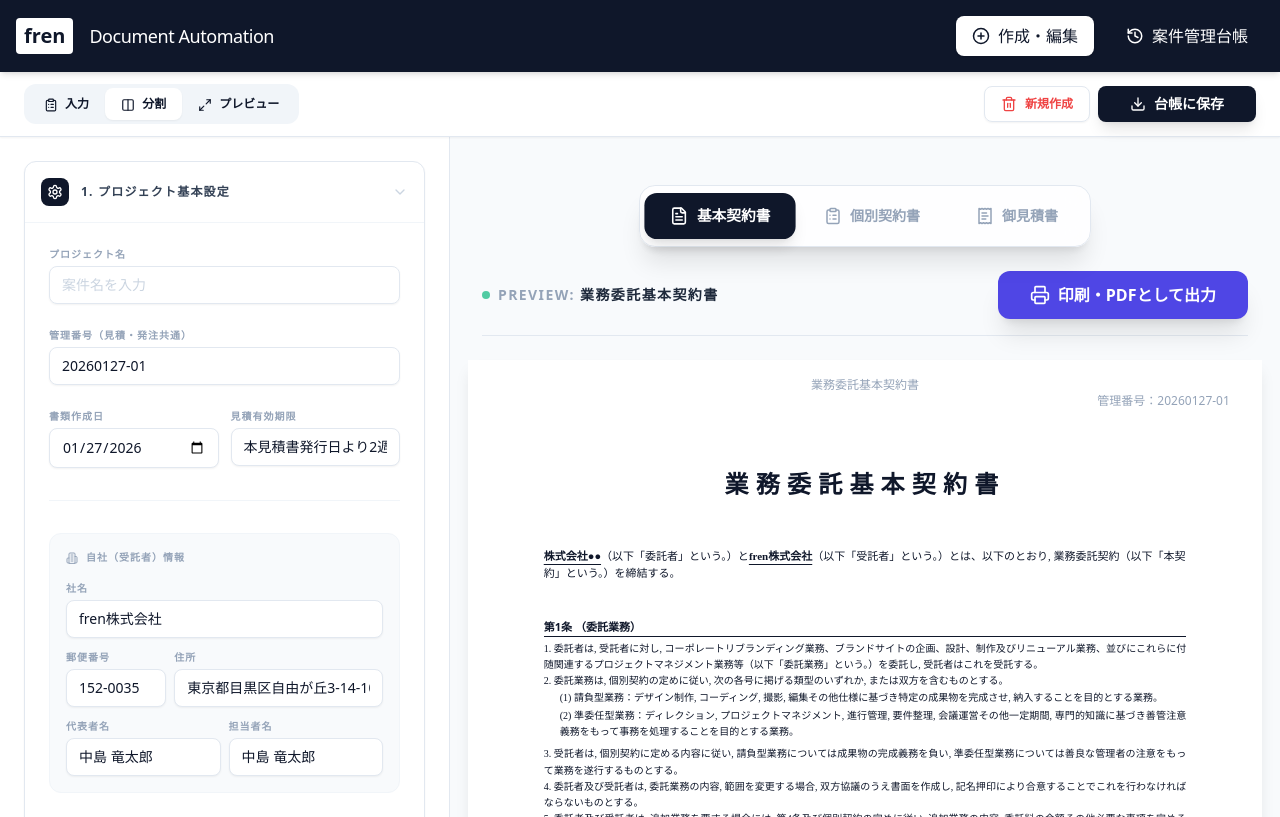
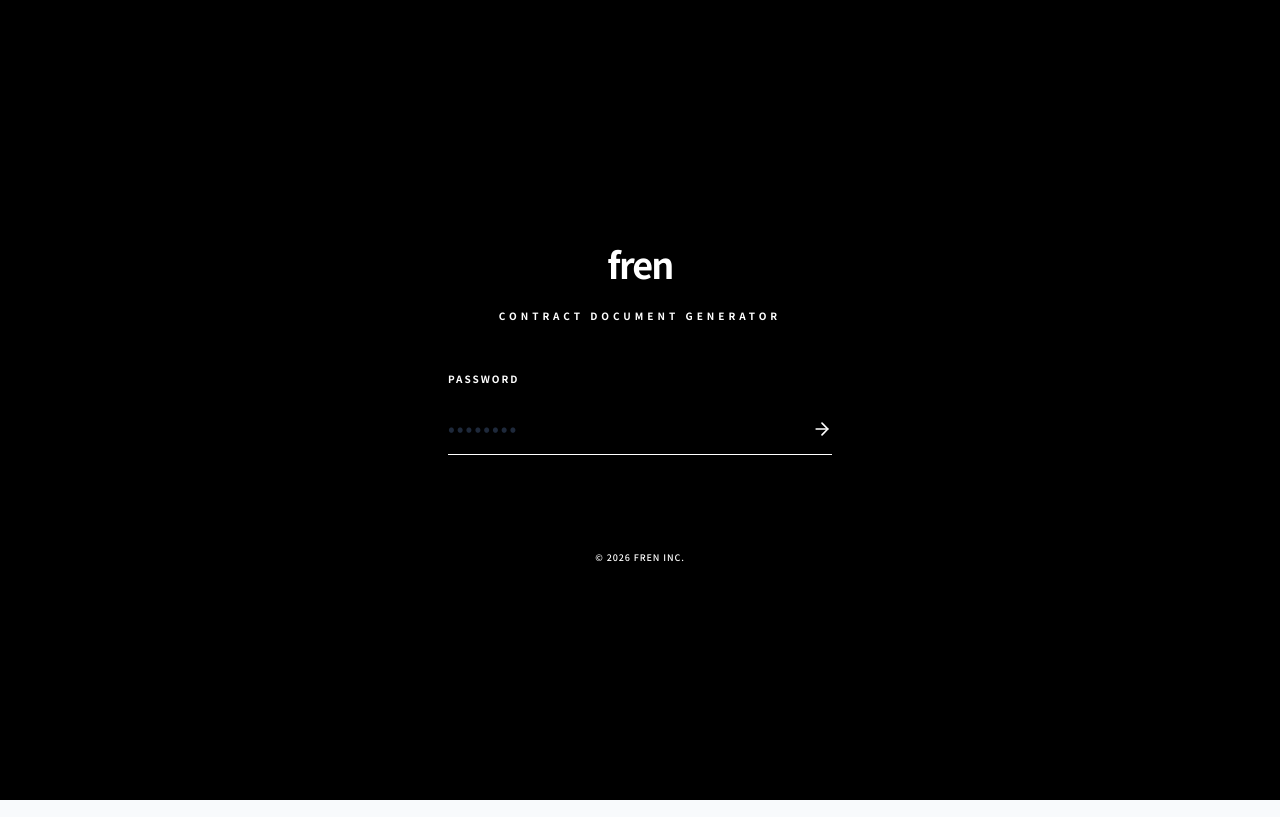
Before and after one commit to kohei294/fren-Contract-document-Generator, a React (Vite) app: page / in a window 1280 px wide. Built offline with nearby package versions, Linux system fonts and the light colour scheme; no server answers.

Commit message:
パスワード画面追加

```diff
--- a/App.tsx
+++ b/App.tsx
@@ -1,3 +1,4 @@
+
 import React, { useState, useEffect, useCallback } from 'react';
 import {
   PlusCircle,
@@ -7,13 +8,17 @@ import {
   Columns,
   Maximize2,
   RefreshCw,
-  Trash2
+  Trash2,
+  LogOut
 } from 'lucide-react';
 import InputForm from './components/InputForm';
 import DocumentPreview from './components/DocumentPreview';
 import EstimateDashboard from './components/EstimateDashboard';
+import AuthGate from './components/AuthGate';
 import { EstimateData, ProviderInfo } from './types';
 
+// GAS側のセキュリティ設定（GAS側のコードでもこのキーをチェックする必要があります）
+const API_ACCESS_KEY = 'fren-access';
 const GAS_API_URL = 'https://script.google.com/macros/s/AKfycbyd2YcoefprOvA3kA2YhqHhpGSA9rSMqkITwimTQNC-Zg05GJDpwu7xY7oN4b_eJrST/exec';
 
 const DEFAULT_PROVIDER: ProviderInfo = {
@@ -35,12 +40,21 @@ const generateEstimateNumber = (dateStr?: string) => {
 };
 
 const App: React.FC = () => {
+  const [isAuthenticated, setIsAuthenticated] = useState(false);
   const [activeTab, setActiveTab] = useState<'create' | 'history'>('create');
   const [viewMode, setViewMode] = useState<'input' | 'split' | 'preview'>('split');
   const [isLoading, setIsLoading] = useState(false);
   const [isSyncing, setIsSyncing] = useState(true);
   const [savedEstimates, setSavedEstimates] = useState<EstimateData[]>([]);
   const [formKey, setFormKey] = useState<string>(crypto.randomUUID());
+
+  // 認証状態の初期チェック
+  useEffect(() => {
+    const authStatus = localStorage.getItem('fren_auth_status');
+    if (authStatus === 'true') {
+      setIsAuthenticated(true);
+    }
+  }, []);
 
   const getProvider = useCallback(() => {
     const saved = localStorage.getItem('fren_provider_info');
@@ -92,7 +106,8 @@ const App: React.FC = () => {
     if (!GAS_API_URL) return;
     try {
       setIsSyncing(true);
-      const response = await fetch(GAS_API_URL);
+      // GETリクエストに認証キーを付与
+      const response = await fetch(`${GAS_API_URL}?key=${API_ACCESS_KEY}`);
       const data = await response.json();
       setSavedEstimates(Array.isArray(data) ? data : []);
     } catch (err) {
@@ -102,7 +117,9 @@ const App: React.FC = () => {
     }
   };
 
-  useEffect(() => { fetchEstimates(); }, []);
+  useEffect(() => {
+    if (isAuthenticated) fetchEstimates();
+  }, [isAuthenticated]);
 
   const handleSave = async () => {
     try {
@@ -110,9 +127,15 @@ const App: React.FC = () => {
       localStorage.setItem('fren_provider_info', JSON.stringify(estimateData.provider));
       const subtotal = estimateData.items.reduce((sum, item) => sum + (item.unitPrice * item.quantity), 0);
       const totalAmount = subtotal - estimateData.discount;
+
+      // POSTボディに認証キーを含める
       const response = await fetch(GAS_API_URL, {
         method: 'POST',
-        body: JSON.stringify({ action: 'save', data: { ...estimateData, totalAmount } })
+        body: JSON.stringify({
+          action: 'save',
+          key: API_ACCESS_KEY,
+          data: { ...estimateData, totalAmount }
+        })
       });
       const result = await response.json();
       if (result.status !== 'success') throw new Error(result.message);
@@ -129,9 +152,14 @@ const App: React.FC = () => {
     if (!confirm('このデータを台帳から完全に削除しますか？')) return;
     try {
       setIsLoading(true);
+      // POSTボディに認証キーを含める
       const response = await fetch(GAS_API_URL, {
         method: 'POST',
-        body: JSON.stringify({ action: 'delete', id: String(targetId) })
+        body: JSON.stringify({
+          action: 'delete',
+          key: API_ACCESS_KEY,
+          id: String(targetId)
+        })
       });
       const result = await response.json();
       if (result.status === 'success') {
@@ -144,6 +172,13 @@ const App: React.FC = () => {
       alert(`エラー: ${err.message}`);
     } finally {
       setIsLoading(false);
+    }
+  };
+
+  const handleLogout = () => {
+    if (confirm('ログアウトしますか？')) {
+      localStorage.removeItem('fren_auth_status');
+      setIsAuthenticated(false);
     }
   };
 
@@ -163,8 +198,12 @@ const App: React.FC = () => {
     window.scrollTo({ top: 0, behavior: 'smooth' });
   };
 
+  if (!isAuthenticated) {
+    return <AuthGate onAuthenticated={() => setIsAuthenticated(true)} />;
+  }
+
   return (
-    <div className="min-h-screen flex flex-col text-slate-900 font-sans print:block print:h-auto print:bg-white">
+    <div className="min-h-screen flex flex-col text-slate-900 font-sans print:block print:h-auto print:bg-white animate-in fade-in duration-1000">
       <nav className="no-print bg-slate-900 text-white p-4 flex items-center justify-between sticky top-0 z-50 shadow-md">
         <div className="flex items-center gap-2">
           <div className="bg-white p-1 rounded">
@@ -179,6 +218,9 @@ const App: React.FC = () => {
           </button>
           <button onClick={() => setActiveTab('history')} className={`flex items-center gap-2 px-4 py-2 rounded-lg transition ${activeTab === 'history' ? 'bg-white text-slate-900 shadow' : 'hover:bg-slate-800'}`}>
             <History size={18} /><span>案件管理台帳</span>
+          </button>
+          <button onClick={handleLogout} className="p-2 text-slate-500 hover:text-white transition-colors" title="ログアウト">
+            <LogOut size={18} />
           </button>
         </div>
       </nav>
--- /dev/null
+++ b/components/AuthGate.tsx
@@ -0,0 +1,91 @@
+
+import React, { useState, useEffect } from 'react';
+import { Lock, ArrowRight, ShieldAlert } from 'lucide-react';
+
+interface AuthGateProps {
+  onAuthenticated: () => void;
+}
+
+const AuthGate: React.FC<AuthGateProps> = ({ onAuthenticated }) => {
+  const [password, setPassword] = useState('');
+  const [error, setError] = useState(false);
+  const [isExiting, setIsExiting] = useState(false);
+
+  // デフォルトパスワード
+  const CORRECT_PASSWORD = 'fren-access';
+
+  const handleSubmit = (e: React.FormEvent) => {
+    e.preventDefault();
+    if (password === CORRECT_PASSWORD) {
+      setIsExiting(true);
+      setTimeout(() => {
+        localStorage.setItem('fren_auth_status', 'true');
+        onAuthenticated();
+      }, 600);
+    } else {
+      setError(true);
+      setTimeout(() => setError(false), 500);
+    }
+  };
+
+  return (
+    <div className={`fixed inset-0 z-[9999] flex items-center justify-center bg-black transition-opacity duration-700 ${isExiting ? 'opacity-0' : 'opacity-100'}`}>
+      <div className={`max-w-md w-full px-8 text-center transition-transform duration-700 ${isExiting ? 'scale-95 translate-y-4' : 'scale-100 translate-y-0'} ${error ? 'animate-shake' : ''}`}>
+
+        <div className="mb-12 inline-block">
+          <div className="p-2 rounded mb-4">
+            <span className="text-white font-black text-4xl px-2 tracking-tighter">fren</span>
+          </div>
+          <p className="text-white text-[10px] font-bold uppercase tracking-[0.4em] mt-2">Contract document Generator</p>
+        </div>
+
+        <form onSubmit={handleSubmit} className="space-y-8">
+          <div className="relative group">
+            <label className="block text-white text-[10px] font-bold uppercase tracking-[0.2em] mb-4 text-left">
+              password
+            </label>
+            <div className="relative">
+              <input
+                type="password"
+                value={password}
+                onChange={(e) => setPassword(e.target.value)}
+                autoFocus
+                className="w-full bg-transparent border-b border-slate-800 py-3 text-white text-xl font-light tracking-widest outline-none focus:border-white transition-colors placeholder:text-slate-800"
+                placeholder="••••••••"
+              />
+              <button
+                type="submit"
+                className="absolute right-0 top-1/2 -translate-y-1/2 text-white hover:text-slate-300 transition-colors"
+              >
+                <ArrowRight size={20} />
+              </button>
+            </div>
+          </div>
+
+          {error && (
+            <p className="text-red-500 text-[10px] font-bold uppercase tracking-widest animate-pulse flex items-center justify-center gap-2">
+              <ShieldAlert size={12} /> Access Denied
+            </p>
+          )}
+        </form>
+
+        <div className="mt-24 text-white text-[9px] uppercase tracking-widest font-medium">
+          &copy; 2026 fren Inc.
+        </div>
+      </div>
+
+      <style>{`
+        @keyframes shake {
+          0%, 100% { transform: translateX(0); }
+          25% { transform: translateX(-4px); }
+          75% { transform: translateX(4px); }
+        }
+        .animate-shake {
+          animation: shake 0.2s ease-in-out 0s 2;
+        }
+      `}</style>
+    </div>
+  );
+};
+
+export default AuthGate;
```
Also changed, not shown: 1 other file (tests, documents, lock files or other folders).
